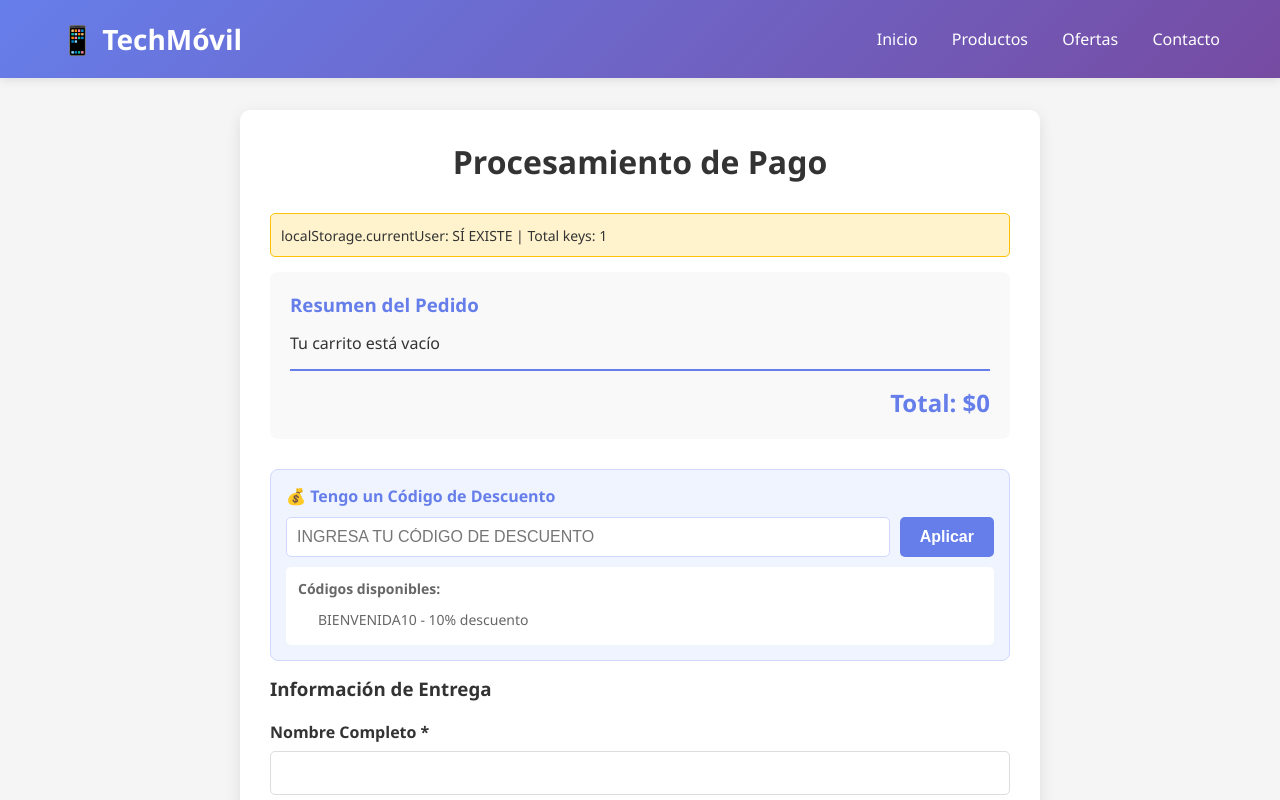
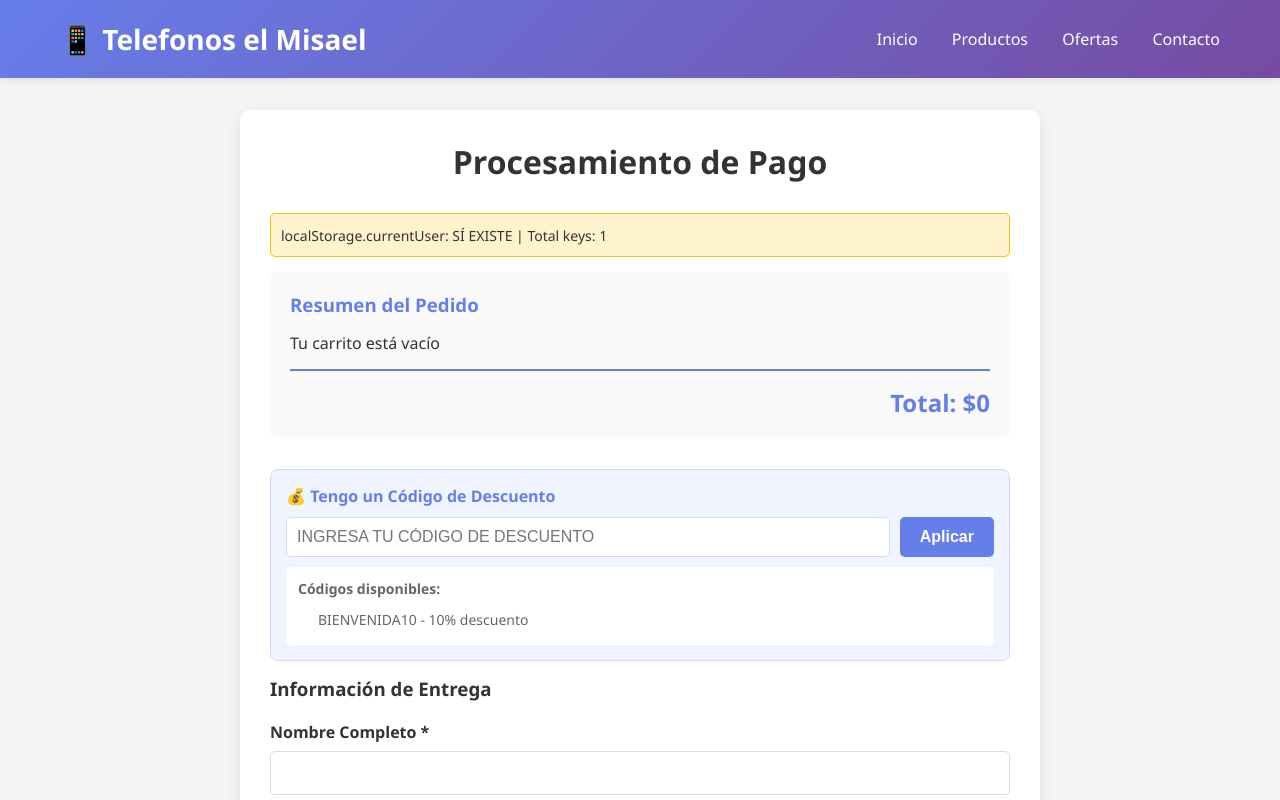
Before and after one commit to cappepito0-prog/TiendaTelefonos, a plain HTML site: page checkout.html in a window 1280 px wide. Shown: the top 800 px of the page. Drawn offline with Linux system fonts and the light colour scheme; sample sign-in values are in the browser's storage.

Commit message:
Update title and logo in checkout.html

```diff
--- a/checkout.html
+++ b/checkout.html
@@ -3,7 +3,7 @@
 <head>
     <meta charset="UTF-8">
     <meta name="viewport" content="width=device-width, initial-scale=1.0">
-    <title>Pago - Telgico📱</title>
+    <title>Pago - Telefonos el Misael📱</title>
     <link rel="stylesheet" href="style.css">
     <style>
         :root {
@@ -414,7 +414,7 @@
     <!-- Encabezado -->
     <header>
         <div class="container">
-            <div class="logo">📱 TechMóvil</div>
+            <div class="logo">📱 Telefonos el Misael</div>
             <nav>
                 <a href="index.html">Inicio</a>
                 <a href="index.html#productos">Productos</a>
```
